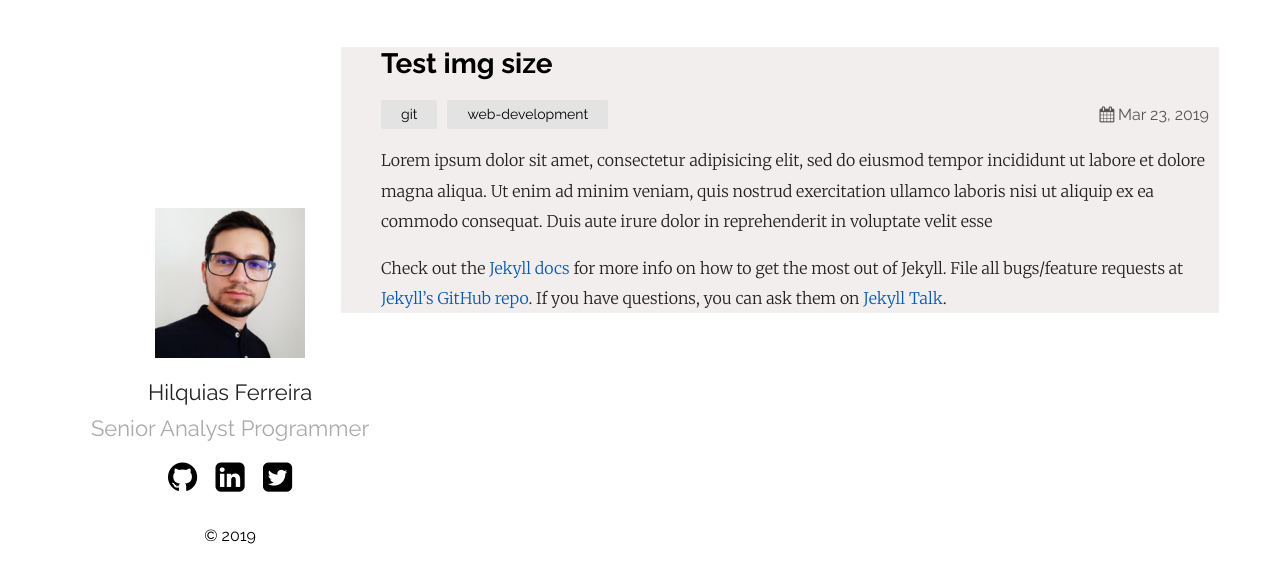
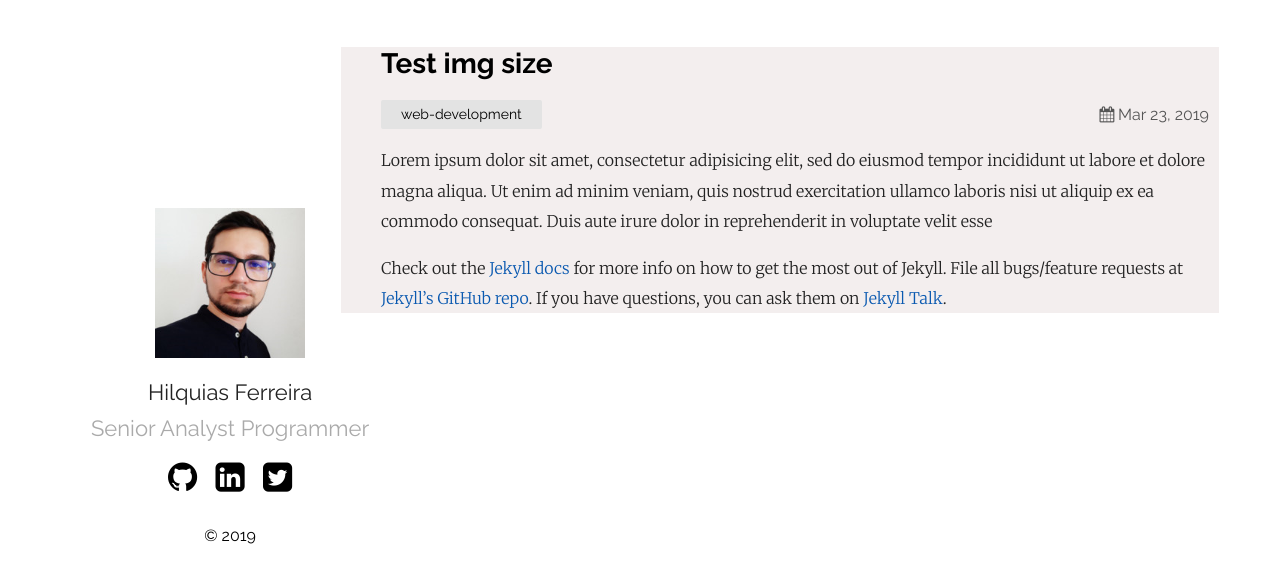
Before and after one commit to hilquiasferreira/hilquiasferreira.github.io, a Jekyll site: the page built from _posts/2019-03-23-welcome-to-jekyll.markdown, in a window 1280 px wide. Shown: the top 583 px of the page. Built offline with Jekyll 4.4.1, drawn with Linux system fonts in a browser that asks for light colours.

```diff
--- a/_posts/2019-03-23-welcome-to-jekyll.markdown
+++ b/_posts/2019-03-23-welcome-to-jekyll.markdown
@@ -2,9 +2,7 @@
 title: Test img size
 layout: post
 summary: Learn git commands
-categories:
-    - git
-    - web-development
+categories: web-development
 thumbnail: ../assets/img/posts/1-img-blog.png
 author: Hilquias Ferreira
 ---
```
